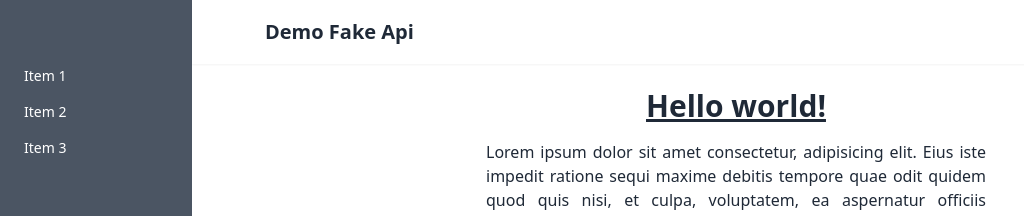
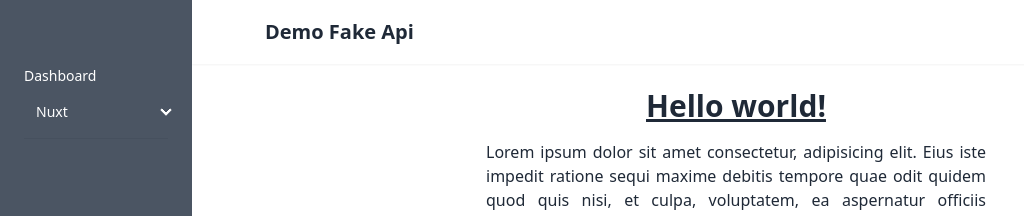
Before and after one commit to riefive/fake-api-demo-vitejs, a Vue app: page / in a window 1280 px wide. Shown: the top 216 px of the page, without its empty margins (0-1024 px from the left). Built offline with nearby package versions, Linux system fonts and the light colour scheme.

Commit message:
modify menu content

```diff
--- a/src/components/templates/Menubar.vue
+++ b/src/components/templates/Menubar.vue
@@ -1,7 +1,27 @@
+<script setup>
+import menus from '@/extends/settings/menus'
+</script>
+
 <template>
-	<ul class="menu bg-gray-600 mt-[50px] p-2">
-		<li><a>Item 1</a></li>
-		<li><a>Item 2</a></li>
-		<li><a>Item 3</a></li>
+	<ul class="menu menu-md bg-gray-600 mt-[50px] p-2">
+		<li v-for="(menu, i) in menus" :key="i">
+			<span v-if="menu.type === 'text'" class="mdil" :class="menu.icon">
+				<a>{{ menu.text }}</a>
+			</span>
+			<details v-else-if="menu.type === 'dropdown'" :open="false">
+				<summary>
+					<span class="mr-1 mdil" :class="menu.icon"></span>
+					<a>{{ menu.text }}</a>
+				</summary>
+				<ul>
+					<li v-for="(subMenu, j) in menu.menus" :key="j">
+						<span class="mdil" :class="subMenu.icon">
+							<a>{{ subMenu.text }}</a>
+						</span>
+					</li>
+				</ul>
+			</details>
+		</li>
+		<li></li>
 	</ul>
 </template>
--- a/src/extends/settings/menus.js
+++ b/src/extends/settings/menus.js
@@ -0,0 +1,11 @@
+const subMenuOfNuxt = [
+	{ id: 'beer', text: 'List of Beers', type: 'text', icon: 'mdil-grid' },
+	{ id: 'mountain', text: 'List of Mountains', type: 'text', icon: 'mdil-grid' }
+]
+
+const menus = [
+	{ id: 'dashboard', text: 'Dashboard', type: 'text', icon: 'mdil-view-dashboard' },
+	{ id: 'nuxt', text: 'Nuxt', type: 'dropdown', icon: 'mdil-triangle', menus: subMenuOfNuxt }
+]
+
+export default menus
```
